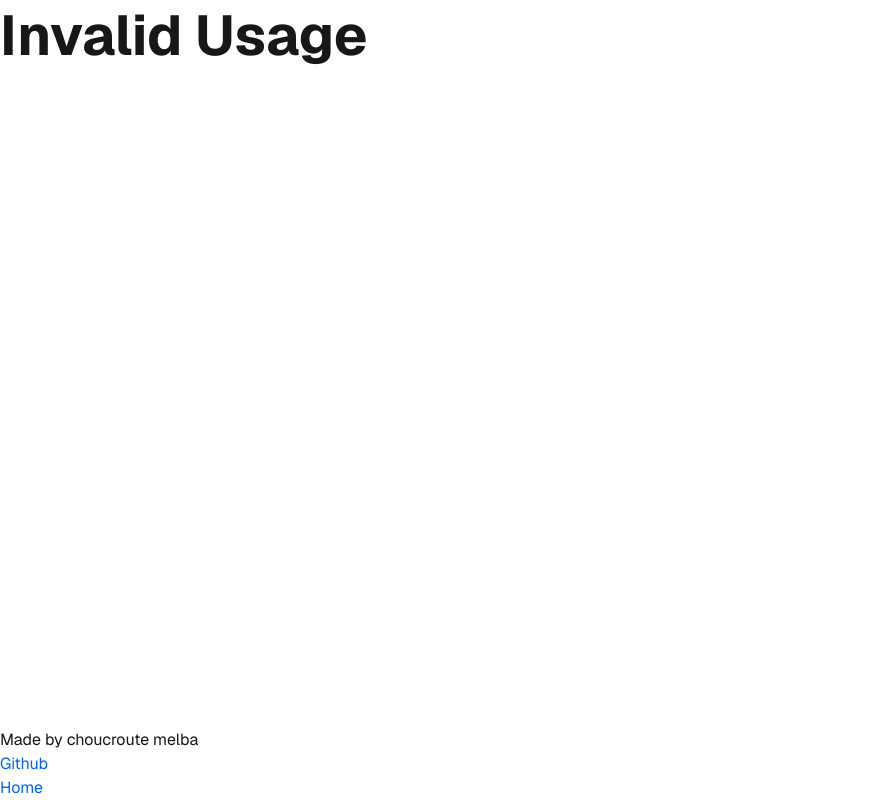
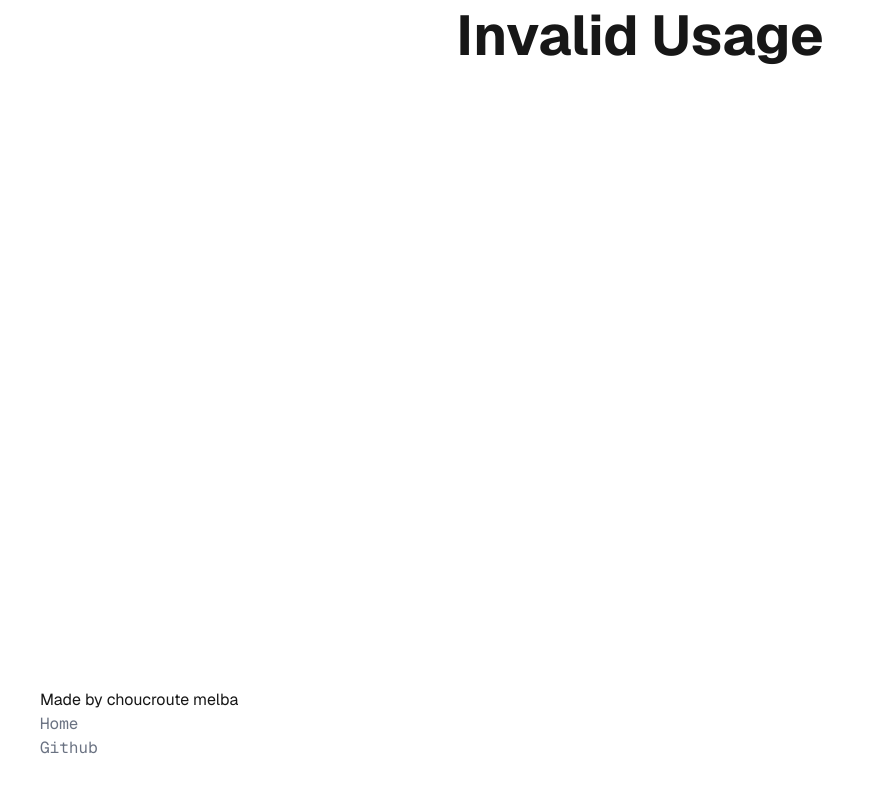
Before and after one commit to Choucroute-melba/emojeezer-website, a Next.js app: page /uninstallation/feedback in a window 1280 px wide. Shown: the whole page, without its empty margins (0-885 px from the left). Built offline with nearby package versions, Linux system fonts and the light colour scheme.

Commit message:
Improved UI

```diff
--- a/app/globals.css
+++ b/app/globals.css
@@ -214,6 +214,7 @@
     display: flex;
     flex-direction: column;
     justify-content: space-between;
+    align-items: center;
     color: var(--foreground);
     background: var(--background);
     font-family: var(--font-geist-sans), Arial, Helvetica, sans-serif;
@@ -250,6 +251,12 @@
   h2 {
     font-family: "Libre Franklin", var(--font-geist-sans), Arial, Helvetica, sans-serif;
     font-size: 2.5em;
+    font-weight: bold;
+  }
+
+  h3 {
+    font-family: "Libre Franklin", var(--font-geist-sans), Arial, Helvetica, sans-serif;
+    font-size: 2rem;
     font-weight: bold;
   }
 
--- a/app/layout.tsx
+++ b/app/layout.tsx
@@ -24,15 +24,20 @@ export default function RootLayout({
 }>) {
   return (
     <html lang="en" className={`${geistSans.variable} ${geistMono.variable}`}>
+    <head>
+      <title>Emojeezer</title>
+      <meta name="viewport" content="width=device-width, initial-scale=1.0" />
+    </head>
       <body>
         {children}
-        <footer>
+        <footer className={"w-full ml-20 mb-10"}>
           Made by choucroute melba
-          <div className={"flex flex-col"}>
-            <a href={"https://github.com/choucroute/emojeezer"}>Github</a>
+          <div className={"flex flex-col *:text-gray-500"}>
+            <a href={"/"}><pre>Home</pre></a>
+            <a href={"https://github.com/choucroute/emojeezer"}><pre>Github</pre></a>
             { process.env.ENV_TYPE === "dev" &&
-            <a href={"/uninstallation/feedback?version=168.1.1.1&buildtype=debug"}>Uninstallation feedback</a>}
-            <a href={"/"}>Home</a>
+                <a href={"/uninstallation/feedback?version=168.1.1.1&buildtype=debug"}><pre>Uninstallation feedback</pre></a>}
+
           </div>
         </footer>
       </body>
--- a/app/page.tsx
+++ b/app/page.tsx
@@ -3,7 +3,7 @@ import {ThemeImage} from "@/lib/Components/ThemeImage";
 export default function Home() {
   return (
       <>
-          <div className={"h-full flex flex-col items-center justify-start mt-5"}>
+          <div className={"h-full max-w-5xl flex flex-col items-center justify-start mt-5 "}>
               <ThemeImage alt={"Emojeezer Logo"} srcLight={"./ej-logo-light-v.svg"} srcDark={"./ej-logo-dark-v.svg"}
                           width={400} height={200} />
               <h1 className={"text-center mt-10"}>The One addon for emoji autocomplete in firefox</h1>
--- a/app/uninstallation/feedback/page.css
+++ b/app/uninstallation/feedback/page.css
@@ -15,8 +15,9 @@
 .surveyCard {
     height: 70vh;
     box-shadow: black 0 0 10px;
+    border: 1px solid color-mix(in srgb, var(--foreground), var(--background) 30%);
     border-radius: 7px;
-    background-color: rgba(0,0,0,0.6);
+    background-color: color-mix(in srgb, color-mix(in srgb, var(--background), var(--foreground) 10%), transparent 50%);
     -webkit-backdrop-filter: blur(6px);
     backdrop-filter: blur(50px);
     display: flex;
--- a/app/uninstallation/feedback/page.tsx
+++ b/app/uninstallation/feedback/page.tsx
@@ -89,17 +89,17 @@ export function App() {
     return (
         <>
             <h1>Sad to see you go</h1>
-            <h3>Please take a few clicks to help us make Emojeezer better</h3>
+            <p className={"text-xl"}>Please take a few clicks to help us make Emojeezer better</p>
             <div className={"surveyCard"}>
                 <div className={"surveyHeader"}>
                     <p>{currentStepIndex + 1}/{steps.length}</p>
                     {/*<code>[{steps.join(", ")}]</code>*/}
-                    <button style={{fontWeight: 'lighter', display: currentStepIndex === 0 ? "none" : "block"}}
+                    <button className={"border-none"} style={{fontWeight: 'lighter', display: currentStepIndex === 0 ? "none" : "block"}}
                             onClick={() => {
                                 setCurrentStepIndex(currentStepIndex - 1)
                                 setFinished(false)
                             }
-                            }
+                    }
                     >{"< Previous"}</button>
                 </div>
                 {!finished && <Question
@@ -117,7 +117,7 @@ export function App() {
                             {writeMail(answers, precisionPrefix)}
                         </code>
                         {!sent && <button
-                            style={{backgroundColor: "#204895"}}
+                            className={"primary w-1/3"}
                             onClick={() => {
                                 console.log("Sending mail...")
                                 fetch("/api/feedback-offboard", {
@@ -162,7 +162,7 @@ function Question({question, possibleAnswers, onAnswer, previousAnswer: previous
     }
     return (
         <div className={"formContainer"}>
-            <h2>{question}</h2>
+            <h3 className={""}>{question}</h3>
             <p className={"surveyIndicator"}>Please select all that apply:</p>
             <form className={"surveyForm"} onSubmit={(e) => {
                 e.preventDefault()
@@ -208,7 +208,9 @@ function Question({question, possibleAnswers, onAnswer, previousAnswer: previous
                         />
                     </label>
                 </div>
-                <button type={"submit"} className={"surveySubmit"}>{lastQuestion ? "Finish" : ((answer === "" && otherPrecision === "") ? "Skip" : "Next")}</button>
+                <button type={"submit"} className={(answer === "" && otherPrecision === "" && !lastQuestion) ? "" : " primary " + "surveySubmit"}>
+                    {lastQuestion ? "Finish" : ((answer === "" && otherPrecision === "") ? "Skip" : "Next")}
+                </button>
             </form>
         </div>
     )
```
